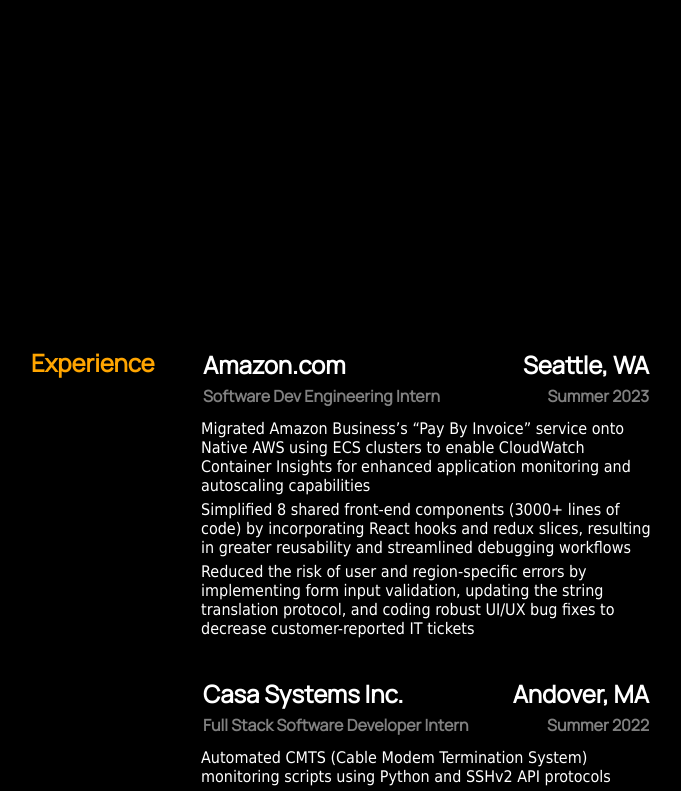
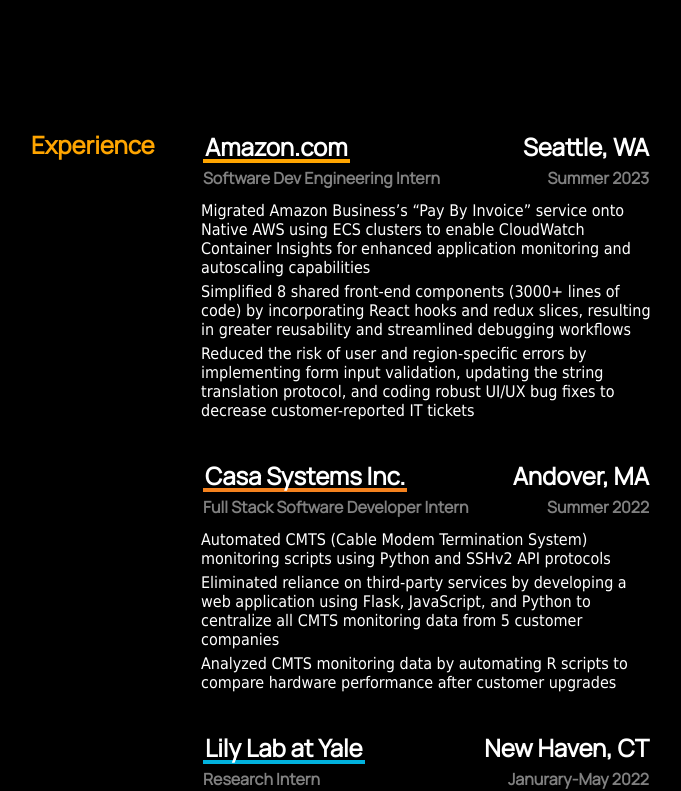
Before and after one commit to ading01/my_website, a React (Create React App) app: page / in a window 1280 px wide. Shown: the part 880-1671 px from the top of the page, without its empty margins (299-980 px from the left). Built offline with nearby package versions, Linux system fonts and the light colour scheme.

Commit message:
highlight nav and remove sticky nav

```diff
--- a/src/components/Navbar.tsx
+++ b/src/components/Navbar.tsx
@@ -4,7 +4,7 @@
 import MobileMenu from "./MenuIcon";
 
 const NavBarContainer = styled.nav`
-  position: sticky; /* Fixed position */
+  position: fixed; /* Fixed position */
   top: 0; /* Align to the top */
   left: 0; /* Align to the left to ensure full width coverage */
   display: flex; /* Use flexbox for internal alignment */
--- a/src/content/ExperienceContent.tsx
+++ b/src/content/ExperienceContent.tsx
@@ -1,5 +1,5 @@
 import { useTheme } from "../contexts/ThemeContext";
-import { Heading, SubHeading, PText, PTitle } from "../styles/text";
+import { Heading, SubHeading, PText, HighlightedLink } from "../styles/text";
 import FadeInSection from "../ui/FadeInSection";
 import styled from "styled-components";
 import { SplitContainer, MainRow, SubRow, ResumeDetails } from "../styles/divs";
@@ -15,6 +15,8 @@
       "Simplified 8 shared front-end components (3000+ lines of code) by incorporating React hooks and redux slices, resulting in greater reusability and streamlined debugging workflows",
       "Reduced the risk of user and region-specific errors by implementing form input validation, updating the string translation protocol, and coding robust UI/UX bug fixes to decrease customer-reported IT tickets",
     ],
+    color: "orange",
+    link: "https://www.amazon.com/",
   },
   {
     company_name: "Casa Systems Inc.",
@@ -26,6 +28,8 @@
       "Eliminated reliance on third-party services by developing a web application using Flask, JavaScript, and Python to centralize all CMTS monitoring data from 5 customer companies",
       "Analyzed CMTS monitoring data by automating R scripts to compare hardware performance after customer upgrades",
     ],
+    color: "#F5821E",
+    link: "https://www.casa-systems.com/",
   },
   {
     company_name: "Lily Lab at Yale",
@@ -36,6 +40,8 @@
       "Increased the accuracy of an NLP search engine by updating text crawler functionality to improve user experience",
       "Tested the NLP search engine by implementing a bot to search a random set of keywords to show a reduction of 'no results found' outcomes",
     ],
+    color: "#01B2DE",
+    link: "https://yale-lily.github.io/",
   },
   {
     company_name: "DreamKit",
@@ -46,6 +52,8 @@
       "Implemented interactive blogging features on DreamKit’s homepage to promote community engagement by using Squarespace’s platform",
       "Pushed to create several partnerships by calling existing non-profit organizations in New Haven to expand the reach of DreamKit’s platform",
     ],
+    color: "#7142ED",
+    link: "https://www.dreamkitapp.com/",
   },
 ];
 
@@ -65,7 +73,9 @@
           {/* <div key={index}> */}
           <SplitContainer>
             <MainRow>
-              <Heading>{job.company_name}</Heading>
+              <HighlightedLink color={job.color} href={job.link}>
+                <Heading>{job.company_name}</Heading>
+              </HighlightedLink>
               <Heading>{job.location}</Heading>
             </MainRow>
             <SubRow>
--- a/src/styles/text.tsx
+++ b/src/styles/text.tsx
@@ -43,6 +43,22 @@
   padding: 0;
   color: ${({ theme }) => theme.texts.primary};
   transition: color 0.5s ease;
+`;
+
+export const HighlightedLink = styled.a<{ color: string }>`
+  color: ${({ color }) => color};
+  padding: 0px 2px;
+  transition: all 0.3s ease-in-out;
+  box-sizing: border-box;
+  text-decoration: none;
+  box-shadow: inset 0 -4px 0 ${({ color }) => color};
+
+  &:hover {
+    color: ${({ color }) => color};
+    text-decoration: none !important;
+    cursor: pointer;
+    box-shadow: inset 0 -55px 0 0 ${({ color }) => color};
+  }
 `;
 
 // export const MenuItem = styled.li<{ mode: "light" | "dark" }>`
```
